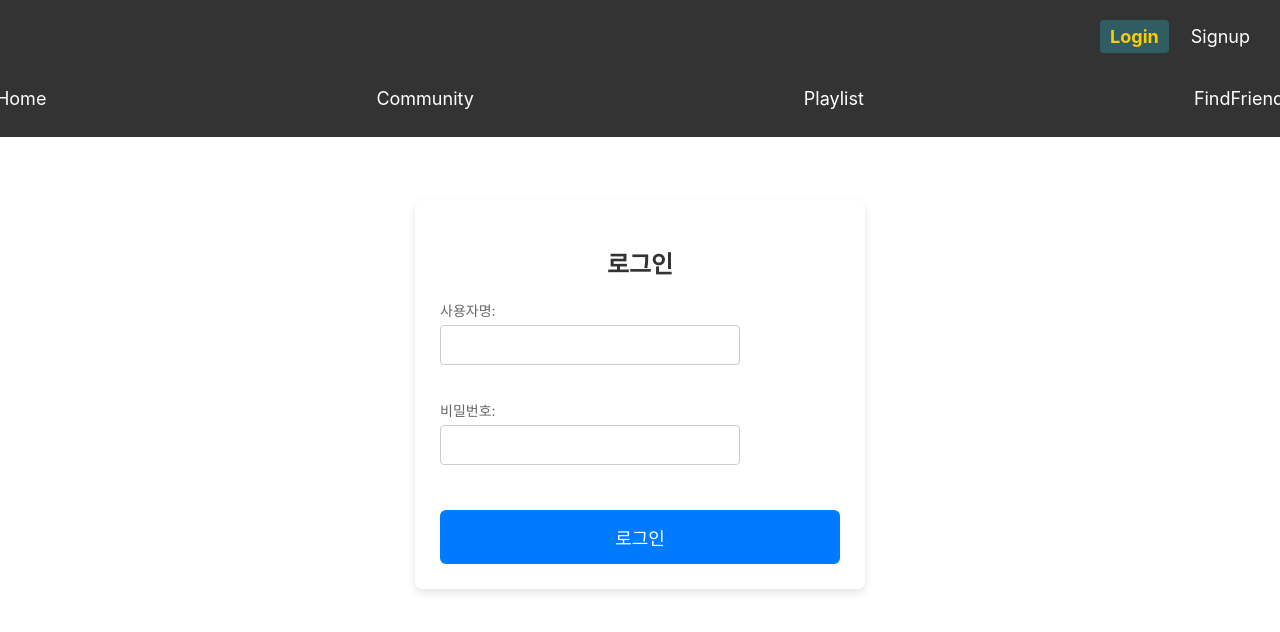
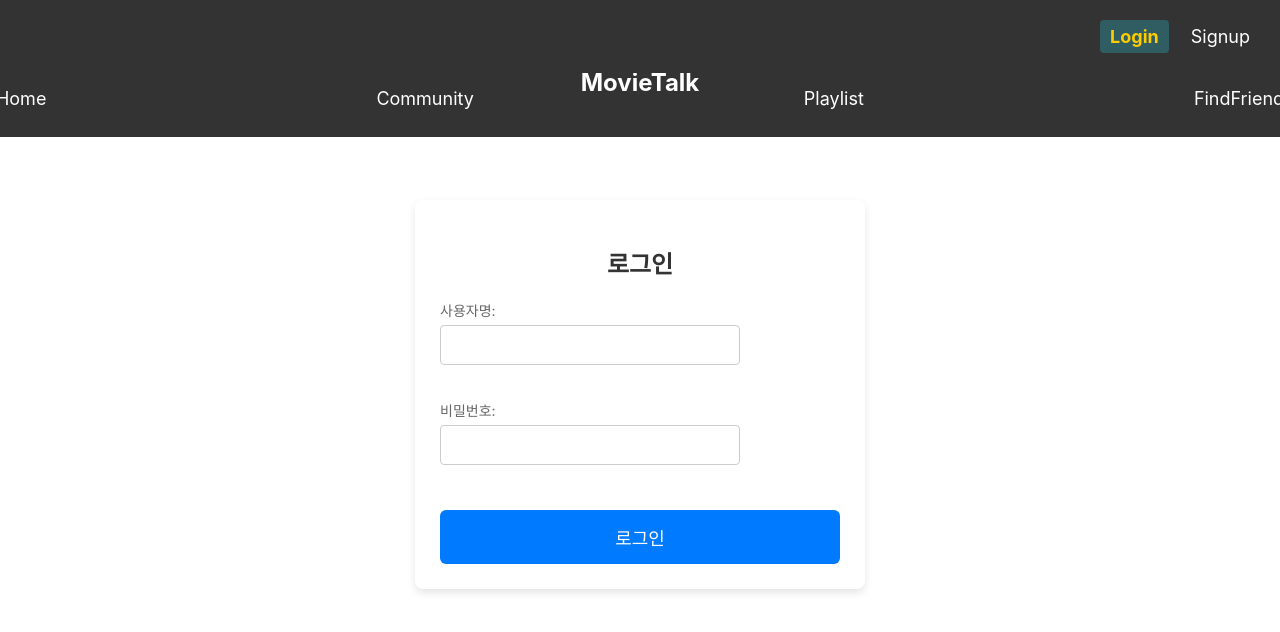
Before and after one commit to hwkoo111/ad, a React (Create React App) app in the folder frontend/: page /login in a window 1280 px wide. Shown: the top 632 px of the page. Built offline with nearby package versions, Linux system fonts and the light colour scheme.

Commit message:
로그인 시 닉네임뜨게하기

```diff
--- a/frontend/src/auth/AuthContext.js
+++ b/frontend/src/auth/AuthContext.js
@@ -4,14 +4,16 @@ export const AuthContext = createContext();
 
 export const AuthProvider = ({ children }) => {
   const [isLoggedIn, setIsLoggedIn] = useState(false);
+  const [nickname, setNickname] = useState('');
 
   useEffect(() => {
     const token = localStorage.getItem('token');
+    const savedNickname = localStorage.getItem('nickname');
     setIsLoggedIn(!!token);
+    if (savedNickname) setNickname(savedNickname);
   }, []);
-
   return (
-    <AuthContext.Provider value={{ isLoggedIn, setIsLoggedIn }}>
+    <AuthContext.Provider value={{ isLoggedIn, setIsLoggedIn, nickname, setNickname }}>
       {children}
     </AuthContext.Provider>
   );
--- a/frontend/src/auth/LoginForm.js
+++ b/frontend/src/auth/LoginForm.js
@@ -9,7 +9,7 @@ const LoginForm = () => {
   const [errorMessage, setErrorMessage] = useState('');
   const [successMessage, setSuccessMessage] = useState('');
   const navigate = useNavigate();
-  const { setIsLoggedIn } = useContext(AuthContext); // ✅ 추가
+  const { setIsLoggedIn, setNickname } = useContext(AuthContext);
 
   const handleLogin = async (event) => {
     event.preventDefault();
@@ -24,10 +24,14 @@ const LoginForm = () => {
       if (response.ok) {
         const data = await response.json();
         const token = data.token;
-
+        const nickname = data.nickname;
+        console.log(data);
         localStorage.setItem('token', token);
-        setIsLoggedIn(true); // ✅ 상태 변경을 반드시 호출
-
+        localStorage.setItem('nickname', nickname); // ✅ 저장
+        setIsLoggedIn(true);
+        setNickname(nickname); // ✅ context에 저장
+        console.log(nickname);
+        alert('로그인 성공!')
         setSuccessMessage('로그인 성공!');
         setErrorMessage('');
         navigate('/'); // 홈으로 이동
--- a/frontend/src/components/Navigation.js
+++ b/frontend/src/components/Navigation.js
@@ -4,17 +4,25 @@ import { AuthContext } from '../auth/AuthContext';
 import '../styles/Navigation.css';
 
 const Navigation = () => {
-  const { isLoggedIn, setIsLoggedIn } = useContext(AuthContext);
+  const { isLoggedIn, setIsLoggedIn, nickname } = useContext(AuthContext);
   const navigate = useNavigate();
 
   const handleLogout = () => {
+    const confirmed = window.confirm('정말 로그아웃하시겠습니까?');
+   if (confirmed) {
     localStorage.removeItem('token');
+    localStorage.removeItem('nickname'); // ✅ 닉네임도 제거
     setIsLoggedIn(false);
+    alert('로그아웃되었습니다.'); // ✅ 알림창
     navigate('/');
+  }
   };
 
   return (
     <nav>
+
+      <div className="nav-logo">MovieTalk</div>
+
       <div className="nav-links">
         <NavLink to="/">Home</NavLink>
         <NavLink to="/community">Community</NavLink>
@@ -26,7 +34,7 @@ const Navigation = () => {
         <div className="auth-section">
           {isLoggedIn ? (
             <>
-              <span className="welcome-text">환영합니다!</span>
+              <span className="welcome-text">{nickname}님 환영합니다!</span>
               <button className="logout-btn" onClick={handleLogout}>Logout</button>
             </>
           ) : (
--- a/frontend/src/styles/Navigation.css
+++ b/frontend/src/styles/Navigation.css
@@ -1,3 +1,5 @@
+
+
 nav {
   display: flex;
   justify-content: center; /* 가운데 정렬 */
@@ -9,7 +11,17 @@ nav {
   width: 100%; /* 화면 너비 전체 */
   z-index: 1000; /* 다른 콘텐츠 위에 표시 */
 }
-
+.nav-logo {
+  position: absolute;
+  top: 30%; /* 부모 nav 중앙 */
+  transform: translate(-50%, -50%); /* 수직 중앙 정렬 */
+  left: 50%;
+  font-size: 24px;
+  font-weight: bold;
+  color: white;
+  line-height: 1;
+  white-space: nowrap; /* 텍스트 줄바꿈 방지 */
+}
 nav div {
   flex: 1; /* 각 항목을 균등하게 나누기 */
   text-align: center; /* 텍스트 가운데 정렬 */
```
Also changed, not shown: 2 other files (tests, documents, lock files or other folders).
